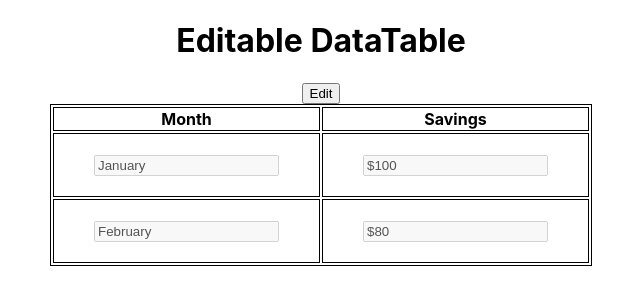
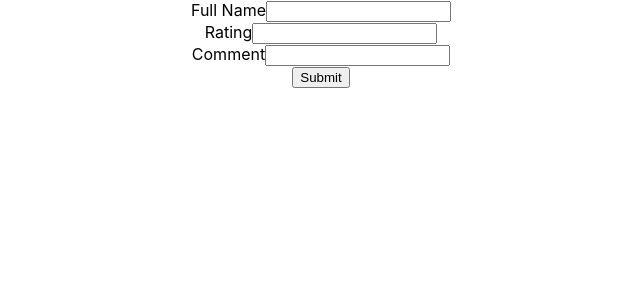
Before and after one commit to satyamchourey/sandbox, a React (Create React App) app: page / in a window 1280 px wide. Shown: the top 304 px of the page, without its empty margins (319-959 px from the left). Built offline with nearby package versions, Linux system fonts and the light colour scheme.

Commit message:
some form

```diff
--- a/src/App.js
+++ b/src/App.js
@@ -1,4 +1,5 @@
 import DataTable from "./Components/DataTable";
+import Form from "./Components/Form";
 import StopWatch from "./Components/StopWatch";
 
 export default function App() {
@@ -6,7 +7,8 @@ export default function App() {
   return (
     <div className='App'>
       {/* <StopWatch/> */}
-      <DataTable />
+      {/* <DataTable /> */}
+      <Form/>
     </div>
   );
 }
--- /dev/null
+++ b/src/Components/Form.js
@@ -0,0 +1,41 @@
+import { useEffect, useState } from 'react'
+
+
+export default function Form() {
+
+const [data, setData] = useState({
+  "title": "Customer Feedback",
+  "fields": [
+    { "name": "name", "label": "Full Name", "type": "text" },
+    { "name": "rating", "label": "Rating", "type": "number" },
+    { "name": "comment", "label": "Comment", "type": "textarea" }
+  ]
+});
+const [val , setVal] = useState({
+    'name' : '',
+    'rating'  : '',
+    'comment' : ''
+})
+
+    const handleChange= (key , newVal)=>{
+        let updatedData = {...val}
+        updatedData[key] = newVal
+        setVal(updatedData)
+    }
+
+  return (
+    <div className='form'>
+        <form onSubmit={(e)=>{e.preventDefault();console.log(val)}} >
+            {
+                data.fields.map((row , i)=>(
+                    <div key={i}>
+                        <label htmlFor={row.name}>{row.label}</label>
+                        <input id={row.name} type={row.type} onChange={(e)=>handleChange(row.name , e.target.value)} tabIndex='0'/>
+                    </div>
+                ))
+            }
+            <input type='submit' label='Submit' />
+        </form>
+    </div>
+  );
+}
```
